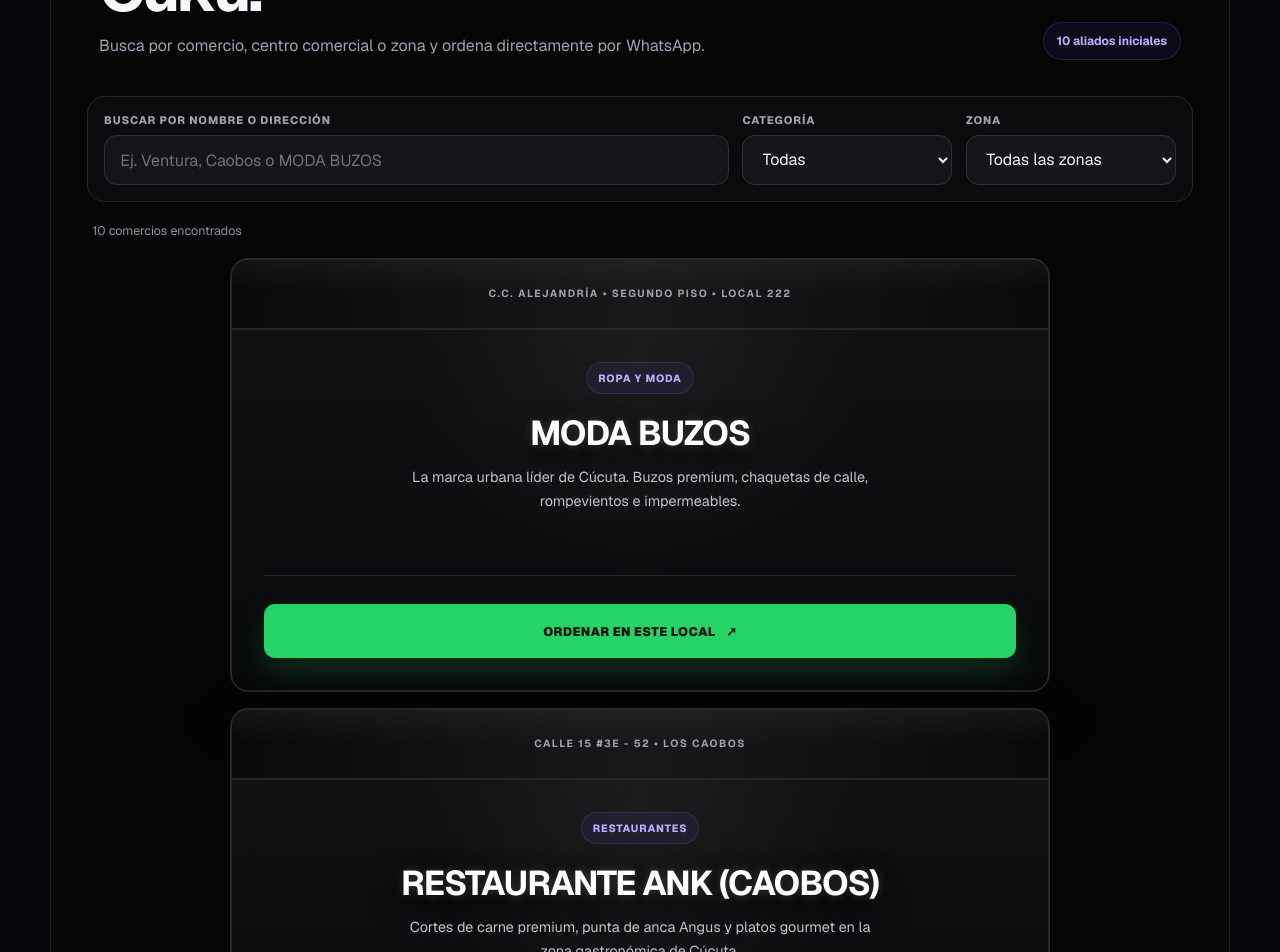
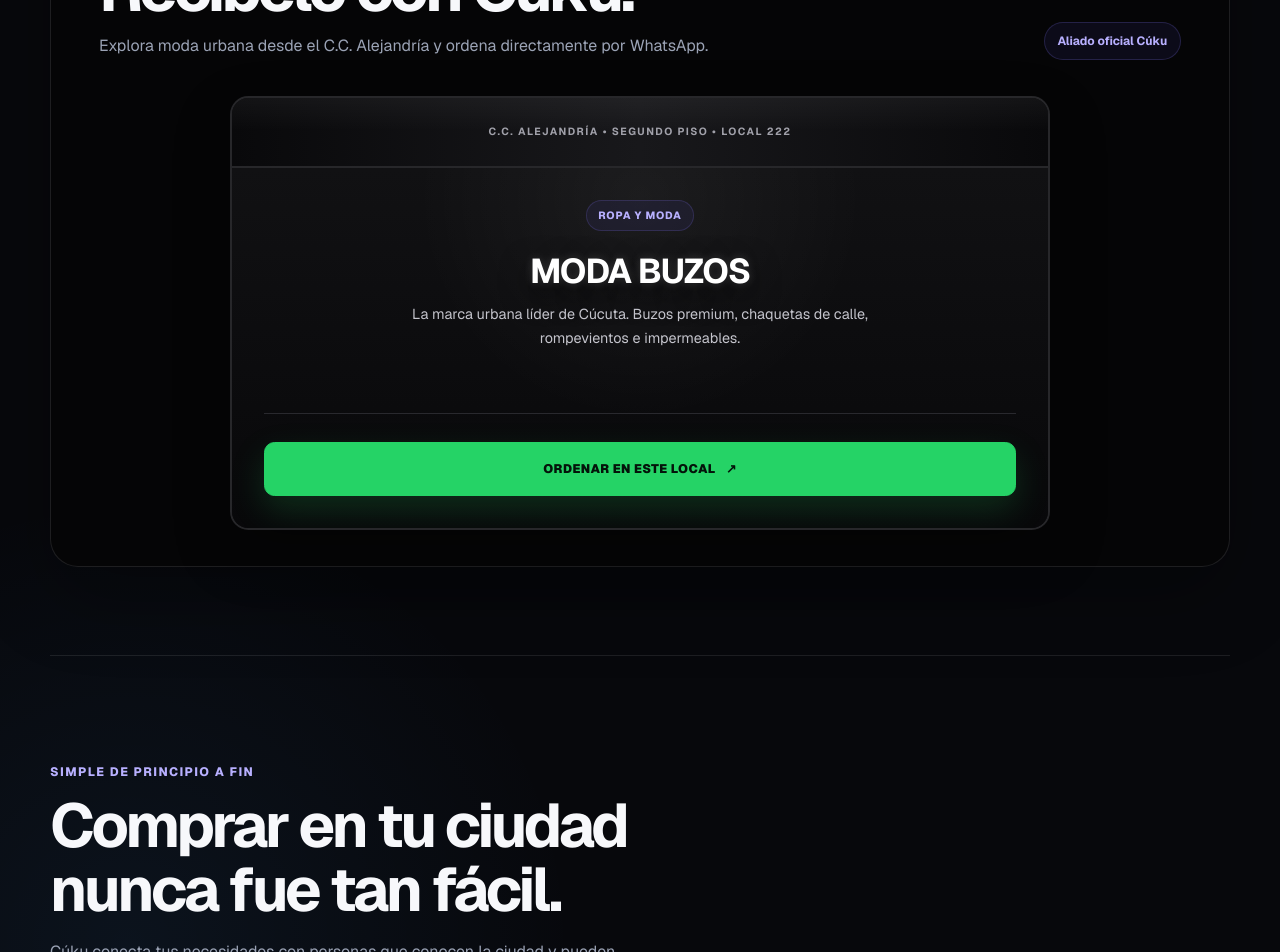
Before and after one commit to ramoneli13-dev/cuku, a Next.js app: page / in a window 1280 px wide. Shown: the part 1080-2032 px from the top of the page. Built offline with nearby package versions, Linux system fonts and the light colour scheme.

Commit message:
Show only the Moda Buzos partner

```diff
--- a/components/PurchasePlatform.tsx
+++ b/components/PurchasePlatform.tsx
@@ -13,24 +13,6 @@
   descripcion: string;
   whatsapp: string;
 };
-
-const COMMERCE_CATEGORIES = ["Todas", "Ropa y Moda", "Restaurantes"];
-const COMMERCE_ZONES = [
-  { label: "Todas las zonas", value: "Todas" },
-  { label: "Caobos", value: "CAOBOS" },
-  { label: "Ventura Plaza", value: "VENTURA PLAZA" },
-  { label: "El Malecón", value: "MALECÓN" },
-  { label: "Barrio Blanco", value: "BARRIO BLANCO" },
-  { label: "Alejandría", value: "ALEJANDRÍA" },
-];
-
-function normalizeCommerceText(value: string) {
-  return value
-    .normalize("NFD")
-    .replace(/[\u0300-\u036f]/g, "")
-    .toLowerCase()
-    .trim();
-}
 
 function createCommerceWhatsAppUrl(comercio: Comercio) {
   if (!/^\d{10,15}$/.test(comercio.whatsapp)) return null;
@@ -107,27 +89,8 @@
 export function PurchasePlatform() {
   const [orderModalOpen, setOrderModalOpen] = useState(false);
   const [orderSent, setOrderSent] = useState(false);
-  const [commerceSearch, setCommerceSearch] = useState("");
-  const [commerceCategory, setCommerceCategory] = useState("Todas");
-  const [commerceZone, setCommerceZone] = useState("Todas");
-
-  const normalizedSearch = normalizeCommerceText(commerceSearch);
-  const visibleComercios = (comerciosData as Comercio[]).filter((comercio) => {
-    const searchableText = normalizeCommerceText(
-      `${comercio.nombre} ${comercio.direccion} ${comercio.categoria}`,
-    );
-    const matchesSearch =
-      normalizedSearch.length === 0 || searchableText.includes(normalizedSearch);
-    const matchesCategory =
-      commerceCategory === "Todas" || comercio.categoria === commerceCategory;
-    const matchesZone =
-      commerceZone === "Todas" ||
-      normalizeCommerceText(comercio.direccion).includes(
-        normalizeCommerceText(commerceZone),
-      );
-
-    return matchesSearch && matchesCategory && matchesZone;
-  });
+  const modaBuzos = (comerciosData as Comercio[])[0];
+  const modaBuzosWhatsAppUrl = createCommerceWhatsAppUrl(modaBuzos);
   useEffect(() => {
     if (!orderModalOpen) return;
     const previousOverflow = document.body.style.overflow;
@@ -254,124 +217,38 @@
         <section className="partner-store-section" id="tienda-aliada">
           <div className="commerce-directory-heading">
             <div>
-              <span className="section-kicker">Comercios aliados de Cúcuta</span>
-              <h2>Compra local. Recíbelo con Cúku.</h2>
+              <span className="section-kicker">Tienda aliada oficial</span>
+              <h2>Compra en MODA BUZOS. Recíbelo con Cúku.</h2>
               <p>
-                Busca por comercio, centro comercial o zona y ordena directamente
+                Explora moda urbana desde el C.C. Alejandría y ordena directamente
                 por WhatsApp.
               </p>
             </div>
-            <strong>{comerciosData.length} aliados iniciales</strong>
+            <strong>Aliado oficial Cúku</strong>
           </div>
 
-          <div className="commerce-controls" role="search">
-            <label className="commerce-search-field">
-              <span>Buscar por nombre o dirección</span>
-              <input
-                onChange={(event) => setCommerceSearch(event.target.value)}
-                placeholder="Ej. Ventura, Caobos o MODA BUZOS"
-                type="search"
-                value={commerceSearch}
-              />
-            </label>
-
-            <label className="commerce-filter">
-              <span>Categoría</span>
-              <select
-                onChange={(event) => setCommerceCategory(event.target.value)}
-                value={commerceCategory}
-              >
-                {COMMERCE_CATEGORIES.map((categoria) => (
-                  <option key={categoria} value={categoria}>
-                    {categoria}
-                  </option>
-                ))}
-              </select>
-            </label>
-
-            <label className="commerce-filter">
-              <span>Zona</span>
-              <select
-                onChange={(event) => setCommerceZone(event.target.value)}
-                value={commerceZone}
-              >
-                {COMMERCE_ZONES.map((zona) => (
-                  <option key={zona.value} value={zona.value}>
-                    {zona.label}
-                  </option>
-                ))}
-              </select>
-            </label>
-          </div>
-
-          <div className="commerce-results-row" aria-live="polite">
-            <span>
-              {visibleComercios.length}{" "}
-              {visibleComercios.length === 1 ? "comercio encontrado" : "comercios encontrados"}
-            </span>
-            {(commerceSearch ||
-              commerceCategory !== "Todas" ||
-              commerceZone !== "Todas") && (
-              <button
-                onClick={() => {
-                  setCommerceSearch("");
-                  setCommerceCategory("Todas");
-                  setCommerceZone("Todas");
-                }}
-                type="button"
-              >
-                Limpiar filtros
-              </button>
-            )}
-          </div>
-
-          {visibleComercios.length > 0 ? (
           <div className="commerce-grid">
-              {visibleComercios.map((comercio) => {
-                const whatsappUrl = createCommerceWhatsAppUrl(comercio);
-
-                return (
-                  <article className="commerce-storefront" key={comercio.id}>
+            <article className="commerce-storefront">
               <header className="commerce-storefront-address">
-                      {comercio.direccion}
+                {modaBuzos.direccion}
               </header>
               <div className="commerce-storefront-body">
-                      <span className="commerce-category">{comercio.categoria}</span>
-                      <h3>{comercio.nombre}</h3>
-                      <p>{comercio.descripcion}</p>
+                <span className="commerce-category">{modaBuzos.categoria}</span>
+                <h3>{modaBuzos.nombre}</h3>
+                <p>{modaBuzos.descripcion}</p>
                 <div className="commerce-storefront-entry">
-                        {whatsappUrl ? (
                   <a
                     className="commerce-order-button"
-                            href={whatsappUrl}
+                    href={modaBuzosWhatsAppUrl ?? "https://wa.me/573224565714"}
                     rel="noopener noreferrer"
                     target="_blank"
                   >
                     ORDENAR EN ESTE LOCAL <span aria-hidden="true">↗</span>
                   </a>
-                        ) : (
-                          <button
-                            aria-label={`${comercio.nombre}: número de WhatsApp pendiente`}
-                            className="commerce-order-button commerce-order-button-disabled"
-                            disabled
-                            title="Número de WhatsApp pendiente de confirmar"
-                            type="button"
-                          >
-                            ORDENAR EN ESTE LOCAL <span aria-hidden="true">↗</span>
-                          </button>
-                        )}
                 </div>
               </div>
             </article>
-                );
-              })}
           </div>
-          ) : (
-            <div className="commerce-empty-state">
-              <strong>No encontramos comercios con esos filtros.</strong>
-              <p>Prueba otro nombre, dirección, categoría o zona.</p>
-            </div>
-          )}
         </section>
 
         <section className="features-section" id="beneficios">
```
Lines whose indentation alone changed are shown as unchanged.
